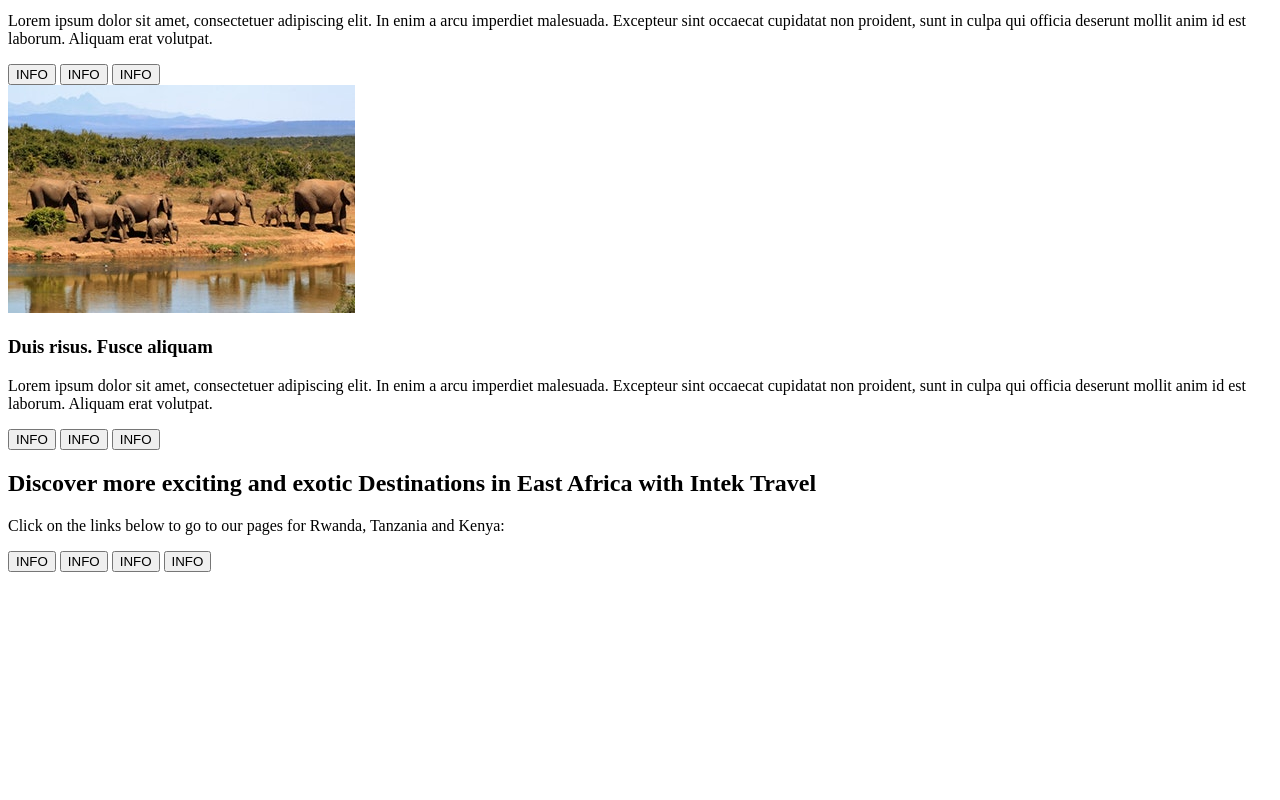
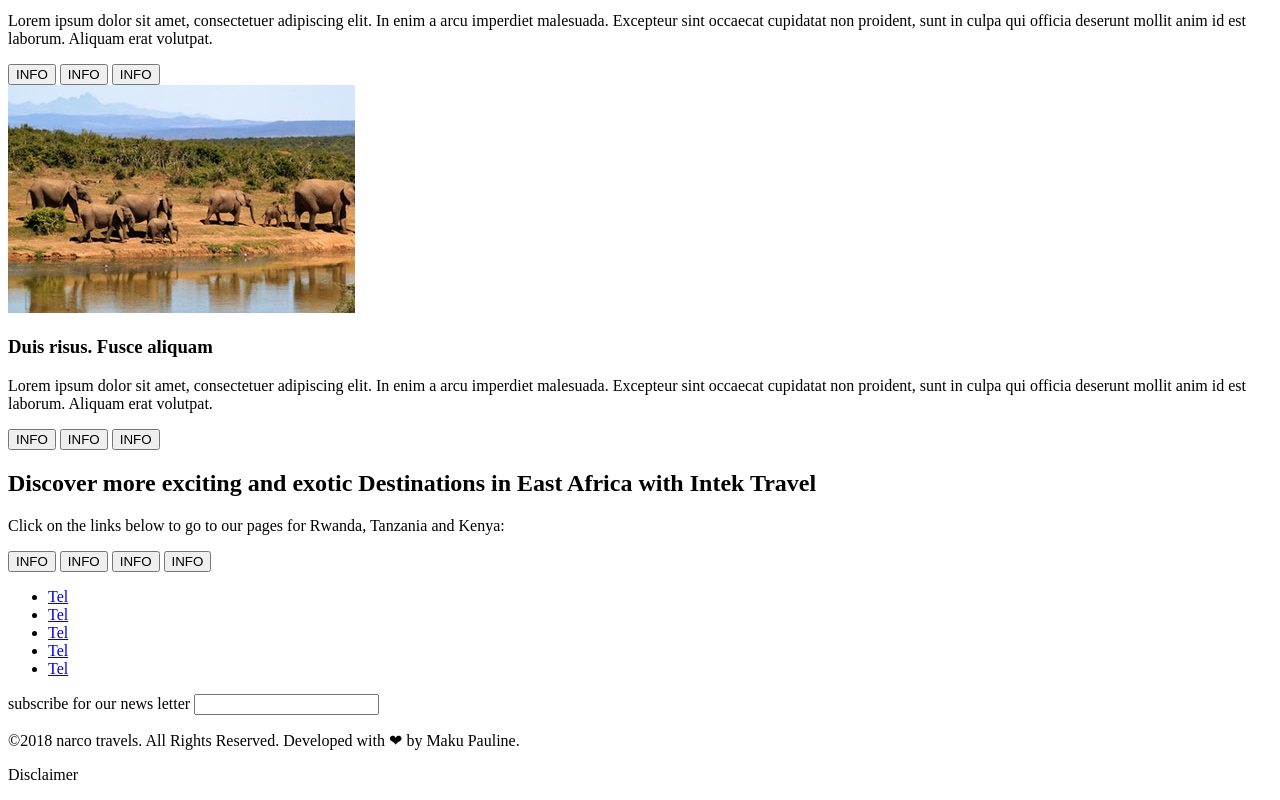
Before and after one commit to ma-za-kpe/favorite-animal, a plain HTML site: page Happy-trails-travel-agency.html in a window 1280 px wide. Shown: the part 6221-7021 px from the top of the page. Before the commit the page ends 6801 px from the top, so only its background shows below. Drawn offline with Linux system fonts and the light colour scheme.

Commit message:
create the footer

```diff
--- a/Happy-trails-travel-agency.html
+++ b/Happy-trails-travel-agency.html
@@ -115,5 +115,24 @@
       <button class="info" type="button" name="button">INFO</button>
       <button class="info" type="button" name="button">INFO</button>
     </main>
+    <footer id="first">
+      <div class="contact">
+        <ul>
+          <li> <a href="#">Tel</a> </li>
+          <li> <a href="#">Tel</a> </li>
+          <li> <a href="#">Tel</a> </li>
+          <li> <a href="#">Tel</a> </li>
+          <li> <a href="#">Tel</a> </li>
+        </ul>
+      </div>
+      <div class="news-letter">
+        <label for="news-letter">subscribe for our news letter</label>
+        <input type="text" id="letter" name="letter">
+      </div>
+    </footer>
+    <footer id="second">
+      <p>©2018 narco travels. All Rights Reserved. Developed with ❤ by Maku Pauline.</p>
+      <p>Disclaimer</p>
+    </footer>
   </body>
 </html>
```
